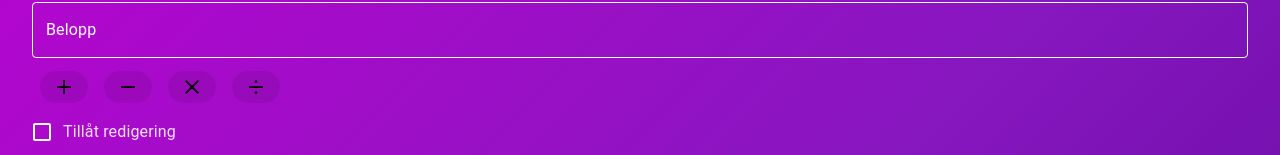
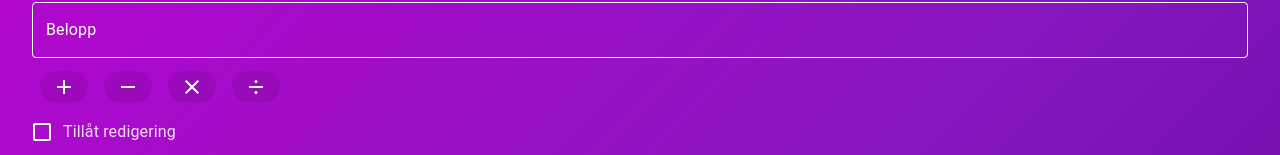
Before and after one commit to Philip2809/swish-me, a React (Vite) app in the folder app/: page / in a window 1280 px wide. Shown: the part 265-420 px from the top of the page. Built offline with nearby package versions, Linux system fonts and the light colour scheme.

Commit message:
fix rounding & colors

```diff
--- a/app/src/Create.tsx
+++ b/app/src/Create.tsx
@@ -73,20 +73,20 @@ function Create() {
         const input = i.target.value.replace(/[^-()\d/*+.]/g, '');
         if (!input.match(/\d/)) { i.target.value = ''; return; }
         const math = eval(input);
-        if (math) i.target.value = math >= 1 ? math : '';
+        if (math) i.target.value = math >= 1 ? (Math.round(math * 100) / 100).toString() : '';
       }} inputProps={{ inputMode: 'numeric', placeholder: '69.420' }} />
       <Stack direction='row'>
-        <IconButton color='primary' onTouchEnd={(e) => { if (amountRef?.current) amountRef.current.value += '+'; e.preventDefault() }}>
-          <Chip label={<AddIcon />} sx={{ '& span': { display: 'flex', justifyContent: 'center' }}} />
+        <IconButton color='primary' onTouchEnd={(e) => { if (amountRef?.current?.value?.length) amountRef.current.value += '+'; e.preventDefault() }}>
+          <Chip label={<AddIcon />} sx={{ '& span': { display: 'flex', justifyContent: 'center', color: 'white' }}} />
         </IconButton>
-        <IconButton color='primary' onTouchEnd={(e) => { if (amountRef?.current) amountRef.current.value += '-'; e.preventDefault() }}>
-          <Chip label={<RemoveIcon />} sx={{ '& span': { display: 'flex', justifyContent: 'center' }}} />
+        <IconButton color='primary' onTouchEnd={(e) => { if (amountRef?.current?.value?.length) amountRef.current.value += '-'; e.preventDefault() }}>
+          <Chip label={<RemoveIcon />} sx={{ '& span': { display: 'flex', justifyContent: 'center', color: 'white' }}} />
         </IconButton>
-        <IconButton color='primary' onTouchEnd={(e) => { if (amountRef?.current) amountRef.current.value += '*'; e.preventDefault() }}>
-          <Chip label={<CloseIcon />} sx={{ '& span': { display: 'flex', justifyContent: 'center' }}} />
+        <IconButton color='primary' onTouchEnd={(e) => { if (amountRef?.current?.value?.length) amountRef.current.value += '*'; e.preventDefault() }}>
+          <Chip label={<CloseIcon />} sx={{ '& span': { display: 'flex', justifyContent: 'center', color: 'white' }}} />
         </IconButton>
-        <IconButton color='primary' onTouchEnd={(e) => { if (amountRef?.current) amountRef.current.value += '/'; e.preventDefault() }}>
-          <Chip label={<RiDivideFill />} sx={{ '& span': { display: 'flex', justifyContent: 'center' }, fontSize: '1em' }} />
+        <IconButton color='primary' onTouchEnd={(e) => { if (amountRef?.current?.value?.length) amountRef.current.value += '/'; e.preventDefault() }}>
+          <Chip label={<RiDivideFill />} sx={{ '& span': { display: 'flex', justifyContent: 'center' }, fontSize: '1em', color: 'white' }} />
         </IconButton>
       </Stack>
       <FormControlLabel control={<SwishMeCheckbox id='editAmt' />} label="Tillåt redigering" />
```
Also changed, not shown: 2 other files (tests, documents, lock files or other folders).
